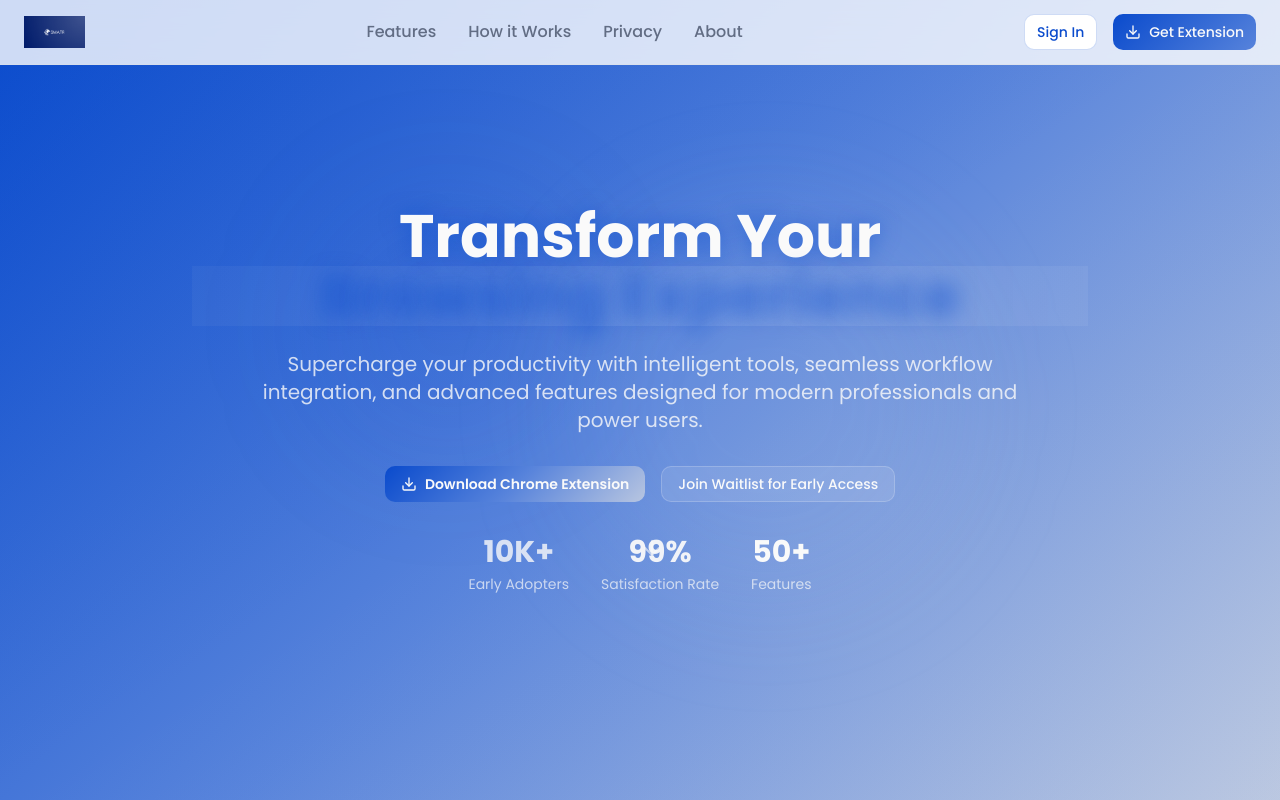
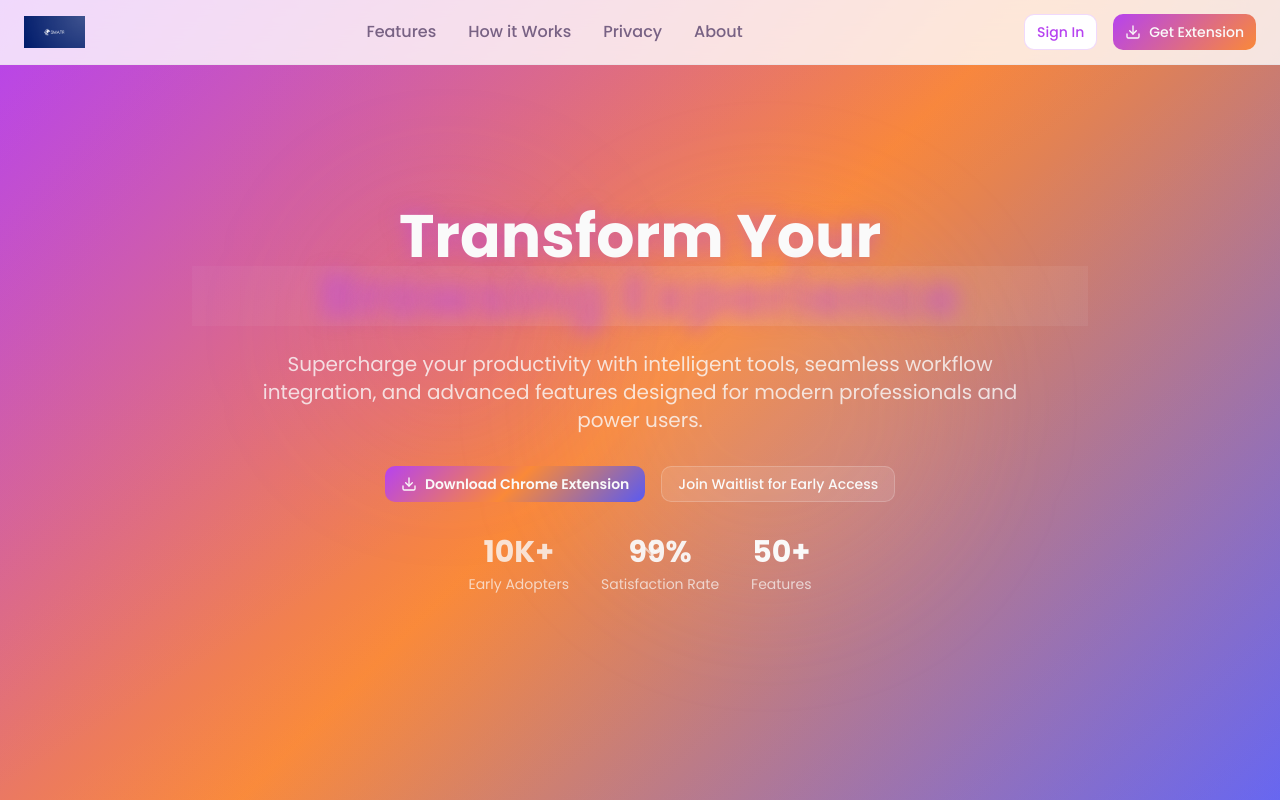
Before and after one commit to SmatrAI/smatr-website, a React (Vite) app: page / in a window 1280 px wide. Shown: the top 800 px of the page. Built offline with nearby package versions, Linux system fonts and the light colour scheme.

Commit message:
Enhance browsing experience and color scheme
Improved the browsing experience and updated the color scheme to better match the logo.

```diff
--- a/src/components/Hero.tsx
+++ b/src/components/Hero.tsx
@@ -17,7 +17,7 @@ const Hero = () => {
           {/* Main heading */}
           <h1 className="text-3xl md:text-5xl lg:text-6xl font-display font-bold text-primary-foreground mb-6 animate-slide-up text-glow">
             Transform Your
-            <span className="block bg-gradient-accent bg-clip-text text-transparent animate-shimmer hover-scale">
+            <span className="block bg-gradient-to-r from-[hsl(25,95%,60%)] via-[hsl(280,85%,60%)] to-[hsl(240,85%,65%)] bg-clip-text text-transparent animate-shimmer hover-scale font-extrabold">
               Browsing Experience
             </span>
           </h1>
--- a/src/index.css
+++ b/src/index.css
@@ -17,38 +17,38 @@ All colors MUST be HSL.
     --popover: 0 0% 100%;
     --popover-foreground: 215 25% 27%;
 
-    /* Deep tech blue */
-    --primary: 220 91% 42%;
+    /* Vibrant gradient primary - purple */
+    --primary: 280 85% 60%;
     --primary-foreground: 0 0% 98%;
 
-    /* Lighter blue variant */
-    --primary-light: 220 65% 60%;
+    /* Orange accent */
+    --primary-light: 25 95% 60%;
 
-    /* Soft blue accent */
-    --secondary: 220 15% 95%;
-    --secondary-foreground: 220 91% 42%;
+    /* Soft purple accent */
+    --secondary: 280 15% 95%;
+    --secondary-foreground: 280 85% 60%;
 
-    --muted: 220 10% 93%;
-    --muted-foreground: 220 15% 45%;
+    --muted: 280 10% 93%;
+    --muted-foreground: 280 15% 45%;
 
-    --accent: 220 20% 88%;
-    --accent-foreground: 220 91% 42%;
+    --accent: 280 20% 88%;
+    --accent-foreground: 280 85% 60%;
 
     --destructive: 0 84.2% 60.2%;
     --destructive-foreground: 0 0% 98%;
 
-    --border: 220 10% 88%;
-    --input: 220 10% 88%;
-    --ring: 220 91% 42%;
+    --border: 280 10% 88%;
+    --input: 280 10% 88%;
+    --ring: 280 85% 60%;
 
-    /* Gradient definitions */
-    --gradient-primary: linear-gradient(135deg, hsl(220, 91%, 42%), hsl(220, 65%, 60%));
-    --gradient-accent: linear-gradient(135deg, hsl(220, 40%, 80%), hsl(220, 50%, 85%));
-    --gradient-hero: linear-gradient(135deg, hsl(220, 91%, 42%) 0%, hsl(220, 65%, 60%) 50%, hsl(220, 40%, 80%) 100%);
+    /* Gradient definitions - matching logo colors */
+    --gradient-primary: linear-gradient(135deg, hsl(280, 85%, 60%), hsl(25, 95%, 60%));
+    --gradient-accent: linear-gradient(135deg, hsl(25, 95%, 60%), hsl(280, 85%, 60%), hsl(240, 85%, 65%));
+    --gradient-hero: linear-gradient(135deg, hsl(280, 85%, 60%) 0%, hsl(25, 95%, 60%) 50%, hsl(240, 85%, 65%) 100%);
 
     /* Shadows */
-    --shadow-tech: 0 10px 30px -10px hsl(220, 91%, 42% / 0.2);
-    --shadow-glow: 0 0 40px hsl(220, 65%, 60% / 0.15);
+    --shadow-tech: 0 10px 30px -10px hsl(280, 85%, 60% / 0.2);
+    --shadow-glow: 0 0 40px hsl(25, 95%, 60% / 0.15);
 
     /* Animations */
     --transition-smooth: all 0.3s cubic-bezier(0.4, 0, 0.2, 1);
```
